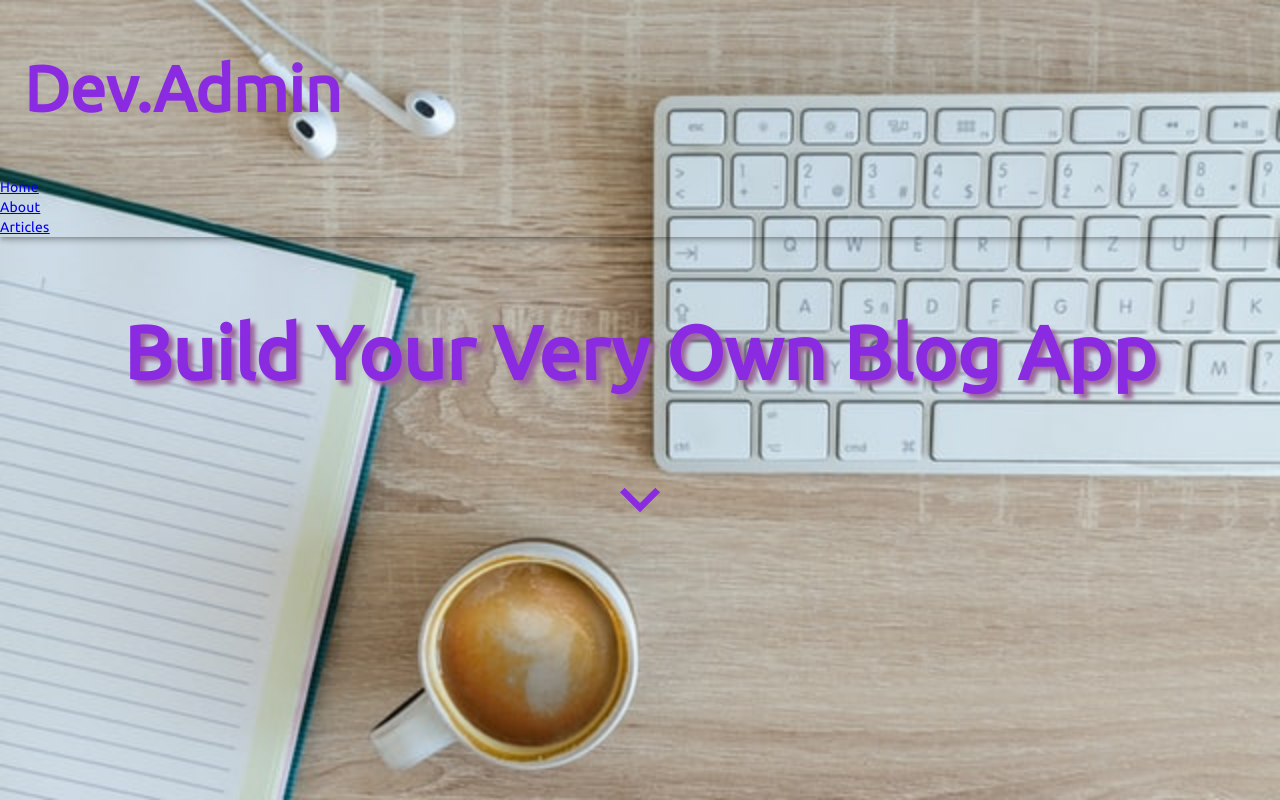
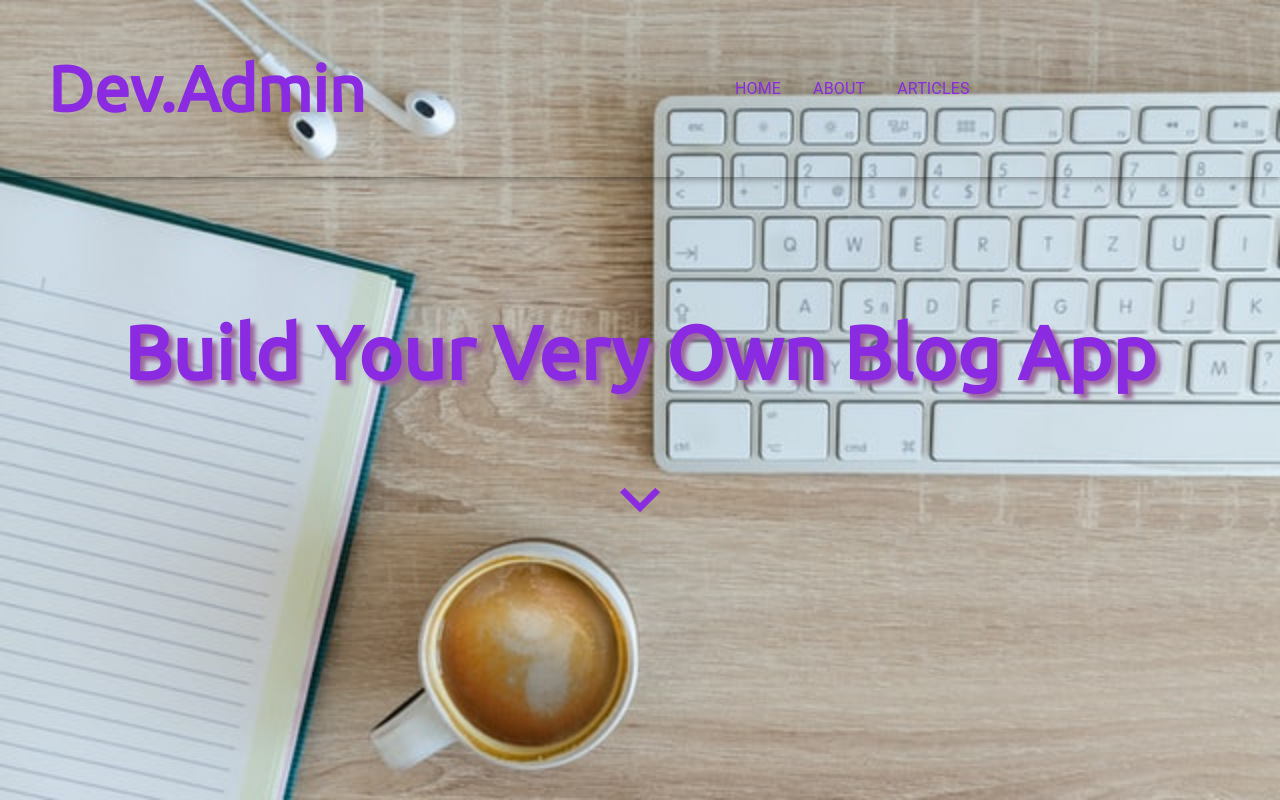
Before and after one commit to Christinekrm02/a-bloggers-life-crm, a React (Create React App) app: page / in a window 1280 px wide. Built offline with nearby package versions, Linux system fonts and the light colour scheme.

Commit message:
Add navlinks to Header component Perhaps make Navbar component?

```diff
--- a/src/App.css
+++ b/src/App.css
@@ -7,14 +7,14 @@
   --bg-secondary: #141418;
 }
 
-body {
+/*body {
   color: black;
   background-color: white;
   margin: 0;
   padding: 0;
   font-family: "Open Sans";
   font-size: 16px;
-}
+} */
 
 /*scrollbar */
 /*
--- a/src/components/header.js
+++ b/src/components/header.js
@@ -1,10 +1,24 @@
 import React, { useEffect, useState } from "react";
 //MATERIAL UI
-import { AppBar, IconButton, makeStyles, Toolbar } from "@material-ui/core";
+import {
+  AppBar,
+  IconButton,
+  makeStyles,
+  Toolbar,
+  List,
+  ListItem,
+  ListItemText,
+  Container,
+} from "@material-ui/core";
 import KeyboardArrowDownIcon from "@material-ui/icons/KeyboardArrowDown";
 import Collapse from "@material-ui/core/Collapse";
 
-import NavBar from "./navbar";
+//NAVBAR
+const navLinks = [
+  { title: `Home`, path: `/` },
+  { title: `About`, path: `/about` },
+  { title: `Articles`, path: `/articles-list` },
+];
 const useStyles = makeStyles(theme => ({
   root: {
     display: "flex",
@@ -26,9 +40,20 @@ const useStyles = makeStyles(theme => ({
     width: "80%",
     margin: "0",
   },
-  icon: {
-    color: "#fff",
-    fontSize: "2rem",
+
+  navbarContainer: {
+    display: `flex`,
+    justifyContent: `space-between`,
+    maxWidth: "lg",
+  },
+  navItems: {
+    display: `flex`,
+    justifyContent: `flex-end`,
+  },
+  navLink: {
+    textDecoration: `none`,
+    textTransform: `uppercase`,
+    color: `#8A2BE2`,
   },
   articleTitleContainer: {
     textAlign: "center",
@@ -54,10 +79,24 @@ export default function Header() {
   return (
     <div className={classes.root}>
       <AppBar className={classes.appbar}>
-        <Toolbar className={classes.appbarWrapper}>
-          <h1 className={classes.appbarTitle}>Dev.Admin</h1>
-        </Toolbar>
-        <NavBar />
+        <Container>
+          <Toolbar className={classes.appbarWrapper}>
+            <h1 className={classes.appbarTitle}>Dev.Admin</h1>
+
+            <List
+              component="nav"
+              aria-labelledby="main navigation"
+              className={classes.navItems}>
+              {navLinks.map(({ title, path }) => (
+                <a href={path} key={title} className={classes.navLink}>
+                  <ListItem button>
+                    <ListItemText primary={title} />
+                  </ListItem>
+                </a>
+              ))}
+            </List>
+          </Toolbar>
+        </Container>
       </AppBar>
       <Collapse
         in={checked}
```
Also changed, not shown: src/components/navbar.js (+5 -3 lines), src/navbar.txt (added).
